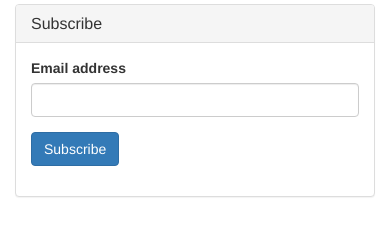
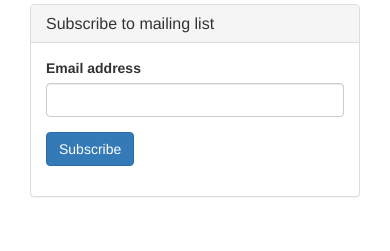
Before and after one commit to eleweek/WatchPeopleCode, a Flask app: template templates/index.html in a window 390 px wide; the page is wider, and only the part inside the window is pictured. Shown: the part 593-844 px from the top of that part. Run offline with Flask 2, Linux system fonts and the light colour scheme; tables that the repository leaves empty hold one stand-in row (values such as "Sample post"); the template is opened without the code that fills it: values that come from a table or form of the project are taken from there, most other values are stand-ins (such as "Sample title", 1, 10 or a date in 2020); some libraries are stand-ins or nearby versions.

Commit message:
Move form to the "sidebar"

```diff
--- a/templates/index.html
+++ b/templates/index.html
@@ -14,6 +14,7 @@
   <div class="container">
       <h1> Alpha version of <a href="http://www.reddit.com/r/WatchPeopleCode/">/r/WatchPeopleCode</a> app </h1>
       <h2> Livestreams available: {{live_stream_ids|length}}</h2>
+      <div class="col-md-8">
           {% for id in live_stream_ids %}
             <iframe id="ytplayer" type="text/html" width="640" height="390"
                                                                src="http://www.youtube.com/embed/{{id}}?autoplay=0"
@@ -22,10 +23,15 @@
           {% else %}
             No live streams right now. Maybe <a href="https://docs.google.com/spreadsheets/d/1ANp6WewbBsFKuIPy0lybki8UldhXSd29LjcjS2PNCjU/">watch some of the previous ones?</a>
           {% endfor %}
+      </div>
+      <div class="col-md-4">
+          {% if added_successfully %}
+            Your email has been added successfully!
+          {% endif %}
           <form action="" method="POST" class="form form-subscribe" role="form">
             <div class="panel panel-default">
               <div class="panel-heading">
-            <h1 class="panel-title">Subscribe</h1>
+                <h1 class="panel-title">Subscribe to mailing list</h1>
               </div>
 
               <div class="panel-body">
@@ -37,4 +43,5 @@
               </div>
           </form>
       </div>
+  </div>
 {% endblock %}
```
Lines whose indentation alone changed are shown as unchanged.
